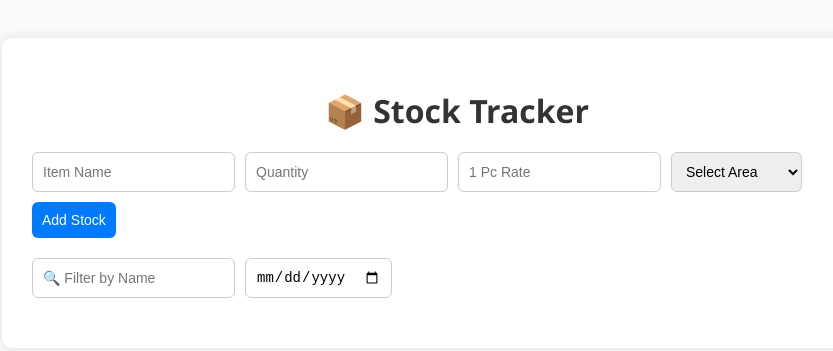
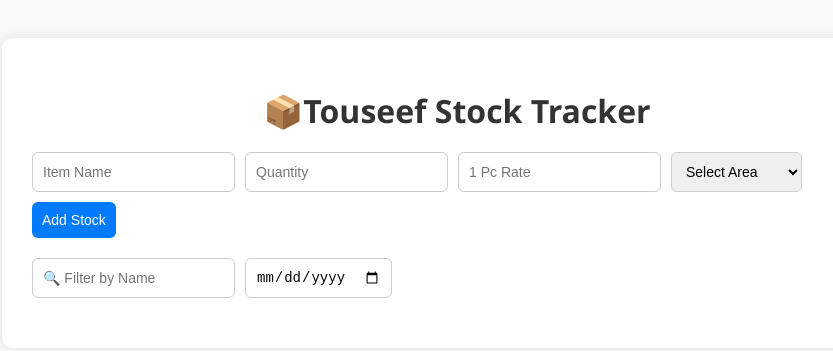
Before and after one commit to shaheer1101/BILLING, a plain HTML site: page index.html in a window 1280 px wide. Shown: the whole page, without its empty margins (183-1016 px from the left). Drawn offline with Linux system fonts and the light colour scheme.

Commit message:
Update index.html

```diff
--- a/index.html
+++ b/index.html
@@ -8,7 +8,7 @@
 </head>
 <body>
   <div class="container">
-    <h1>📦 Stock Tracker</h1>
+    <h1>📦Touseef Stock Tracker</h1>
 
     <form id="stockForm">
       <input type="text" id="itemName" placeholder="Item Name" required />
```
